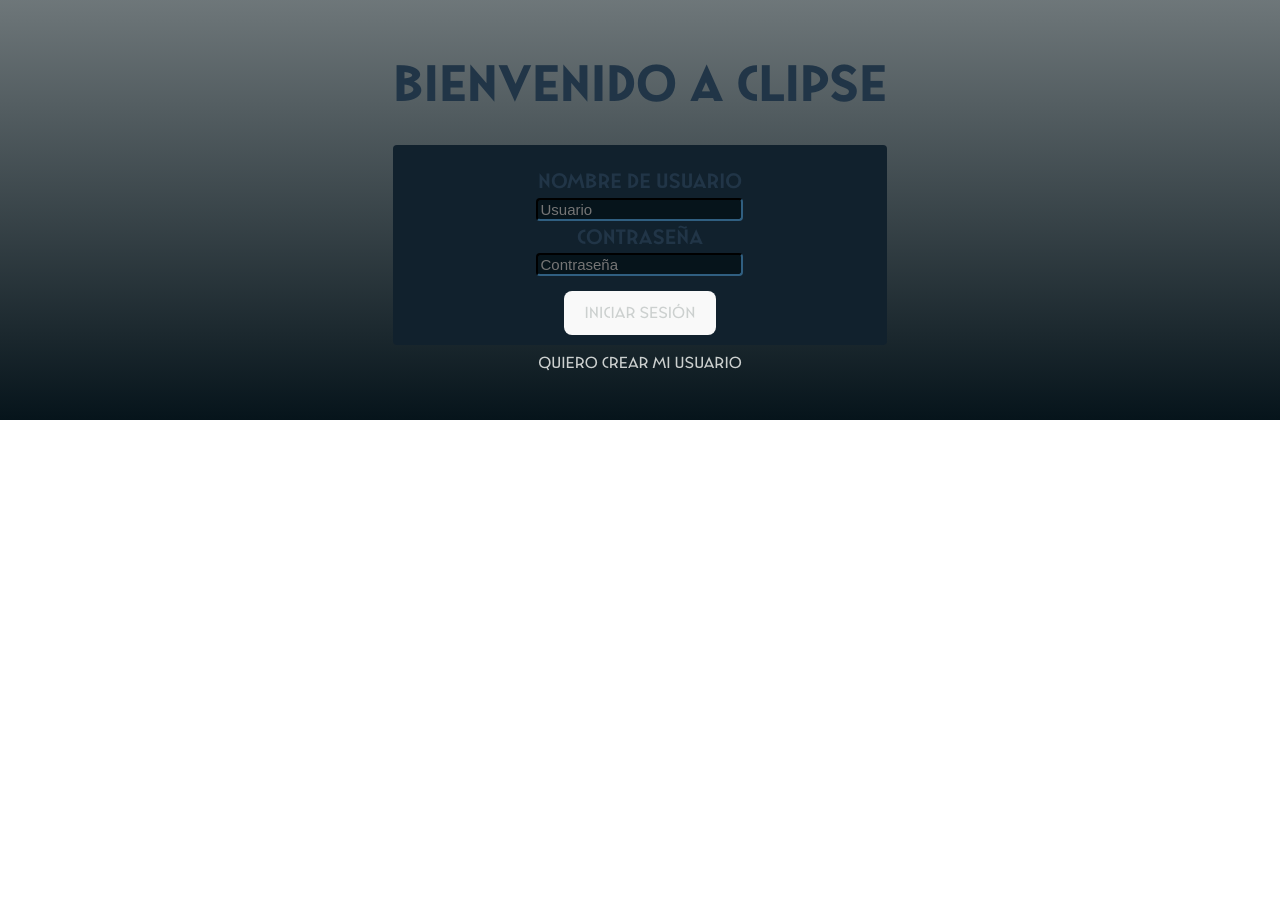
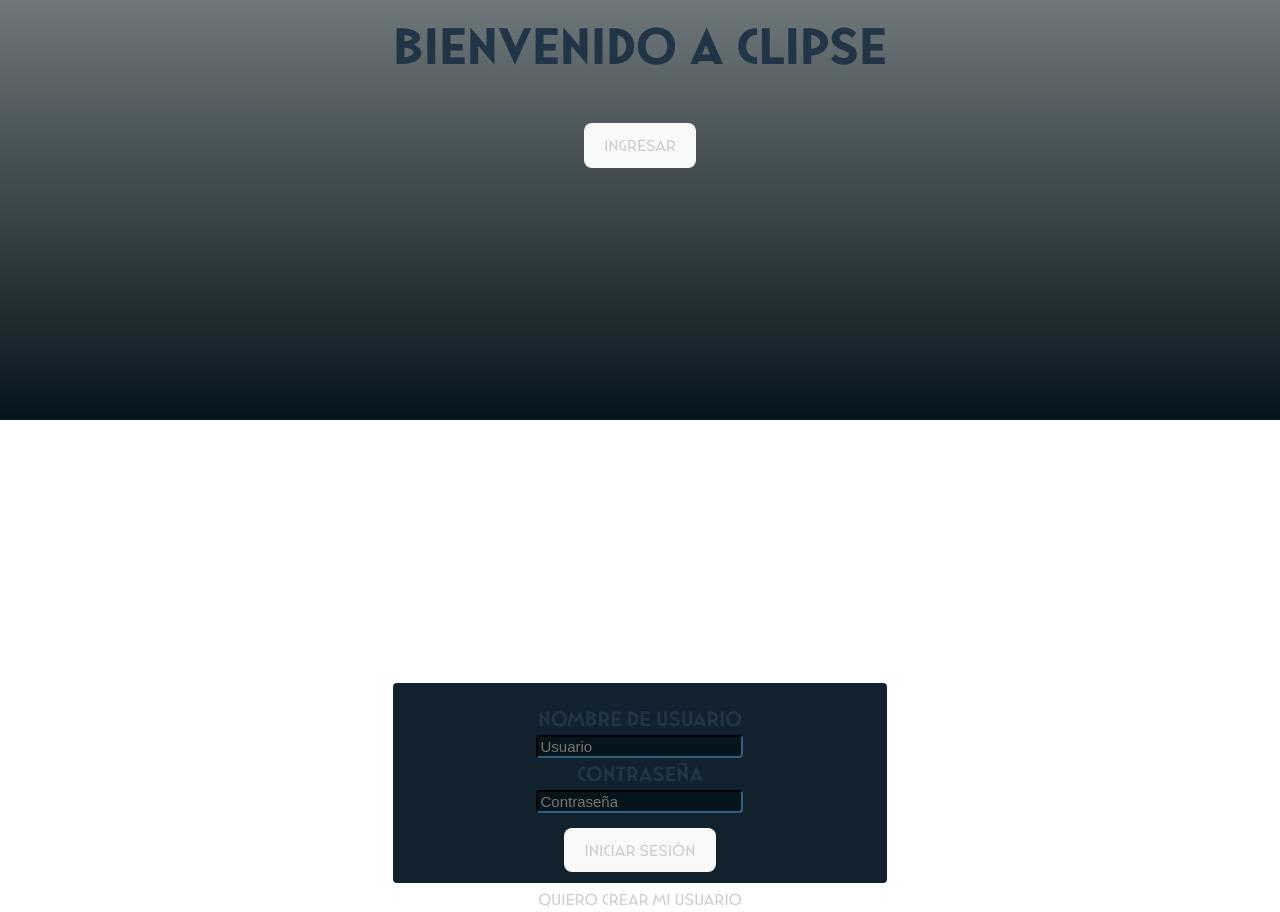
Before and after one commit to TaiFilipelli/Clipse, a React (Vite) app: page /registro in a window 1280 px wide. Shown: the part 380-1292 px from the top of the page. Before the commit the page ends 800 px from the top, so only its background shows below. Built offline with nearby package versions, Linux system fonts and the light colour scheme.

Commit message:
animations with react-spring. Looking beautiful.

```diff
--- a/src/components/login-form.jsx
+++ b/src/components/login-form.jsx
@@ -1,10 +1,24 @@
 import React, { useState } from 'react'
 import './login-form.css';
 import { Link } from 'wouter';
+import { useSpring, animated } from '@react-spring/web';
 
 const LoginForm = () => {
     const [user, setUser] = useState('');
     const [password, setPassword] = useState('');
+    const [showButton, setShowButton] = useState(true);
+
+    const [springs,api] = useSpring(()=>({
+      from:{y:500},
+    }));
+
+    const handleClickShowForm=()=>{
+      api.start({
+        from:{y:500},
+        to:{y:0},
+      })
+      setShowButton(false);
+    }
 
     const handleUserChange= (e) =>{
         setUser(e.target.value);
@@ -22,7 +36,8 @@ const LoginForm = () => {
     }
   return (
     <div>
-      <section className="login">
+      {showButton &&(<button type='submit' className='links' onClick={handleClickShowForm}>Ingresar</button>)}
+      <animated.section className="login" style={{...springs,}}>
         <label htmlFor="user">Nombre de usuario</label>
         <br />
         <input type="text" placeholder='Usuario' value={user} onChange={handleUserChange}/>
@@ -32,7 +47,7 @@ const LoginForm = () => {
         <input type="password" placeholder='Contraseña' value={password} onChange={handlePasswordChange}/><br />
         <button type='submit' className='links'>Iniciar sesión</button><br />
         <Link to='/registro' className='links'>Quiero crear mi usuario</Link>
-      </section>
+      </animated.section>
     </div>
   )
 }
```
